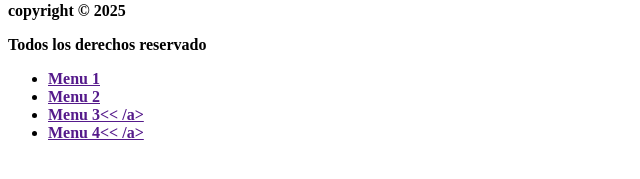
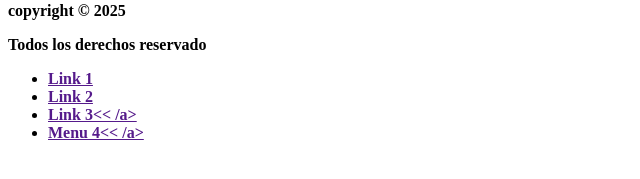
Before and after one commit to ytaylor/leccion-git-promo-51, a plain HTML site: page index.html in a window 1280 px wide. Shown: the part 369-548 px from the top of the page, 0-640 px from the left. Drawn offline with Linux system fonts and the light colour scheme; files that its build step writes are made by us from their sources.

Commit message:
Update footer

```diff
--- a/index.html
+++ b/index.html
@@ -37,10 +37,10 @@
                 copyright &copy; 2025
                 <p>Todos los derechos reservado</p>
                 <ul>
-                    <li><a href="">Menu 1</a></li>
-                    <li><a href="">Menu 2</a>
+                    <li><a href="">Link 1</a></li>
+                    <li><a href="">Link 2</a>
                     </li>
-                    <li><a href="">Menu 3<< /a>
+                    <li><a href="">Link 3<< /a>
                     </li>
                     <li><a href="">Menu 4<< /a>
                     </li>
```
